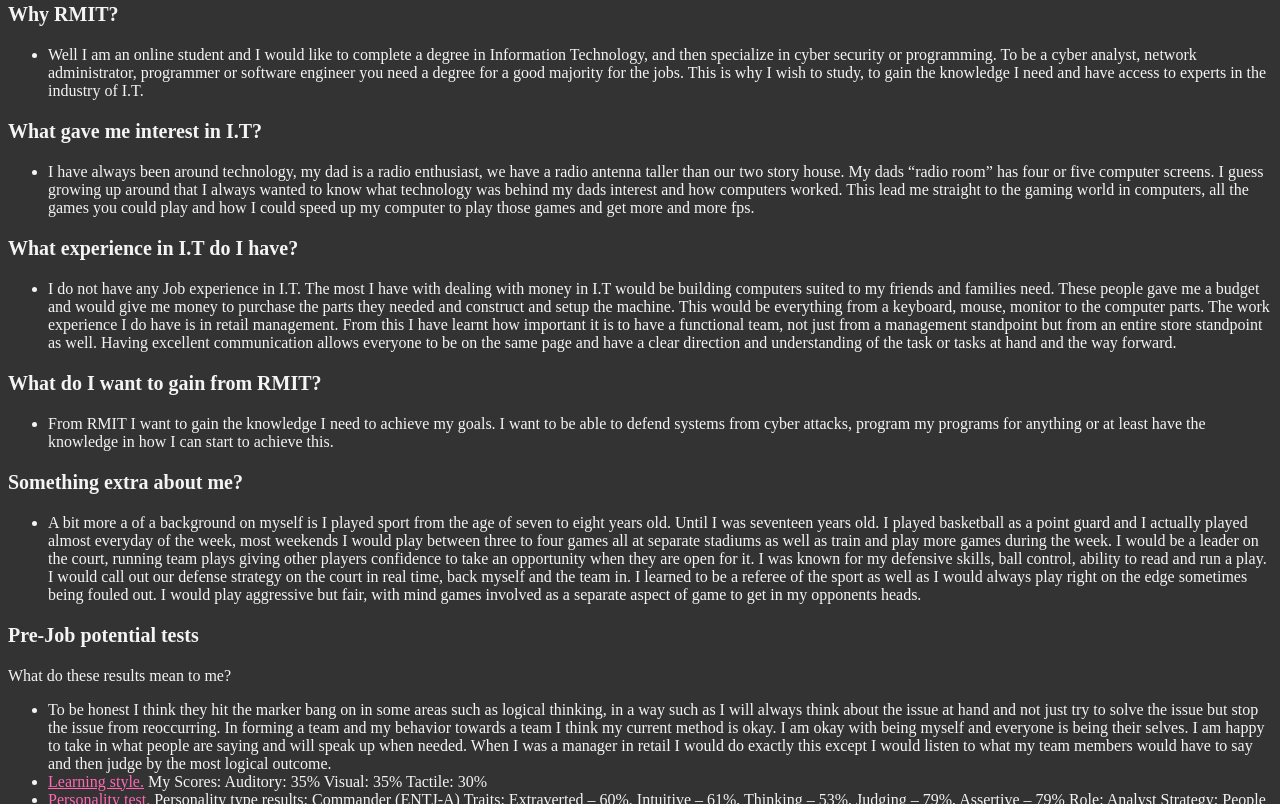
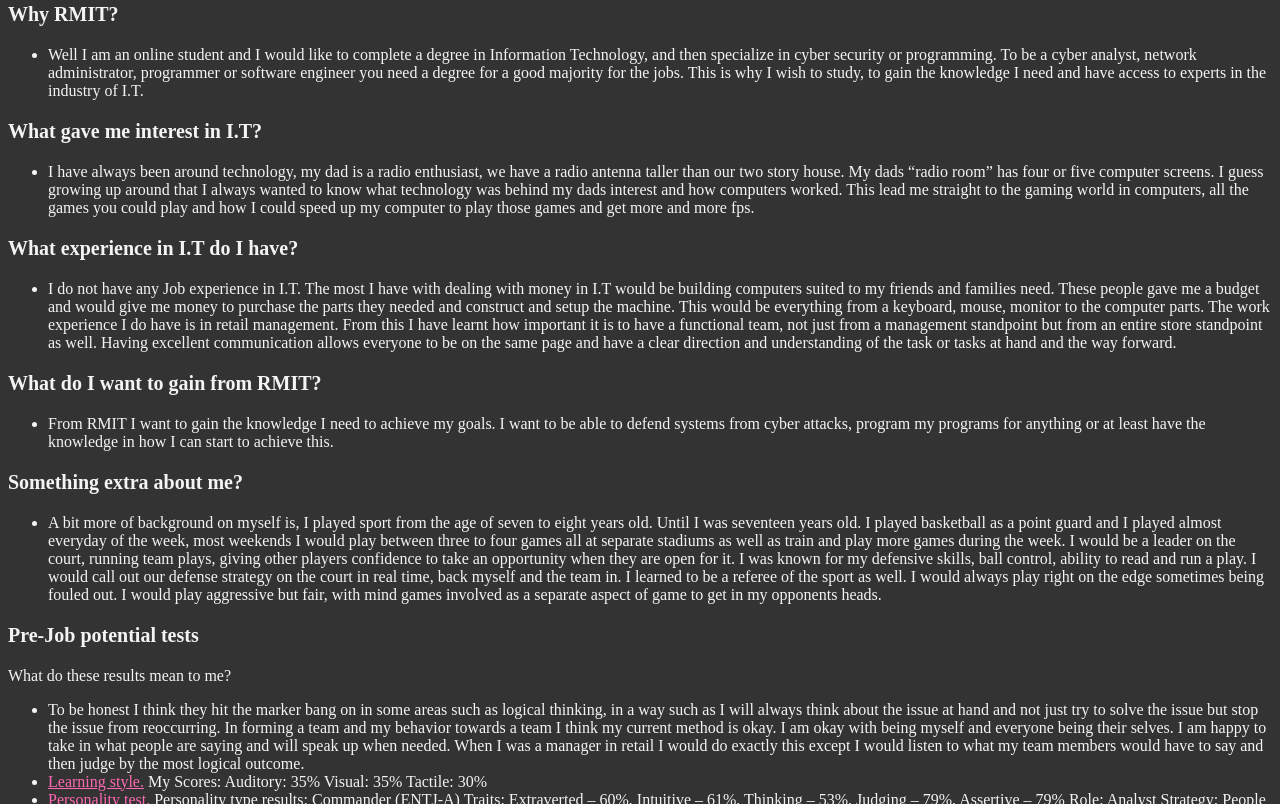
Before and after one commit to Matee52/Assignment1, a plain HTML site: page index.html in a window 1280 px wide. Shown: the part 380-1184 px from the top of the page. Drawn offline with Linux system fonts and the light colour scheme.

Commit message:
finish off

```diff
--- a/index.html
+++ b/index.html
@@ -55,16 +55,13 @@
 
         <h3 style="font-size: 20px"> <strong> Something extra about me? </strong> </h3>
 
-        <p> <ul> <li> A bit more a of a background on myself is I played sport from the age of seven to eight years old. Until I was seventeen years old. I played basketball as a point guard and I actually played almost everyday of the week, most weekends I would play between three to four games all at separate stadiums as well as train and play more games during the week.
-           I would be a leader on the court, running team plays giving other players confidence to take an opportunity when they are open for it. I was known for my defensive skills, ball control, ability to read and run a play.
-           I would call out our defense strategy on the court in real time, back myself and the team in. I learned to be a referee of the sport as well as I would always play right on the edge sometimes being fouled out.
-           I would play aggressive but fair, with mind games involved as a separate aspect of game to get in my opponents heads. </ul></p>
+        <p> <ul> <li> A bit more of background on myself is, I played sport from the age of seven to eight years old. Until I was seventeen years old. I played basketball as a point guard and I played almost everyday of the week, most weekends I would play between three to four games all at separate stadiums as well as train and play more games during the week. I would be a leader on the court, running team plays, giving other players confidence to take an opportunity when they are open for it. I was known for my defensive skills, ball control, ability to read and run a play. I would call out our defense strategy on the court in real time, back myself and the team in. I learned to be a referee of the sport as well. I would always play right on the edge sometimes being fouled out. I would play aggressive but fair, with mind games involved as a separate aspect of game to get in my opponents heads.  </ul></p>
 
            <h3 style="font-size: 20px"> <strong> Pre-Job potential tests </strong> </h3>
 <p>
 What do these results mean to me? </P>
 
-<p><ul><li> To be honest I think they hit the marker bang on in some areas such as logical thinking, in a way such as I will always think about the issue at hand and not just try to solve the issue but stop the issue from reoccurring. In forming a team and my behavior towards a team I think my current method is okay. I am okay with being myself and everyone is being their selves. I am happy to take in what people are saying and will speak up when needed. When I was a manager in retail I would do exactly this except I would listen to what my team members would have to say and then judge by the most logical outcome.
+<p><ul><li> To be honest I think they hit the marker bang on in some areas such as logical thinking, in a way such as I will always think about the issue at hand and not just try to solve the issue but stop the issue from reoccurring. In forming a team and my behavior towards a team I think my current method is okay. I am okay with being myself and everyone being their selves. I am happy to take in what people are saying and will speak up when needed. When I was a manager in retail I would do exactly this except I would listen to what my team members would have to say and then judge by the most logical outcome.
 
 <li><a href="http://www.educationplanner.org/students/self-assessments/learning-styles-quiz.shtml?event=results&A=7&V=7&T=6">Learning style.</a> My Scores:
 
```
